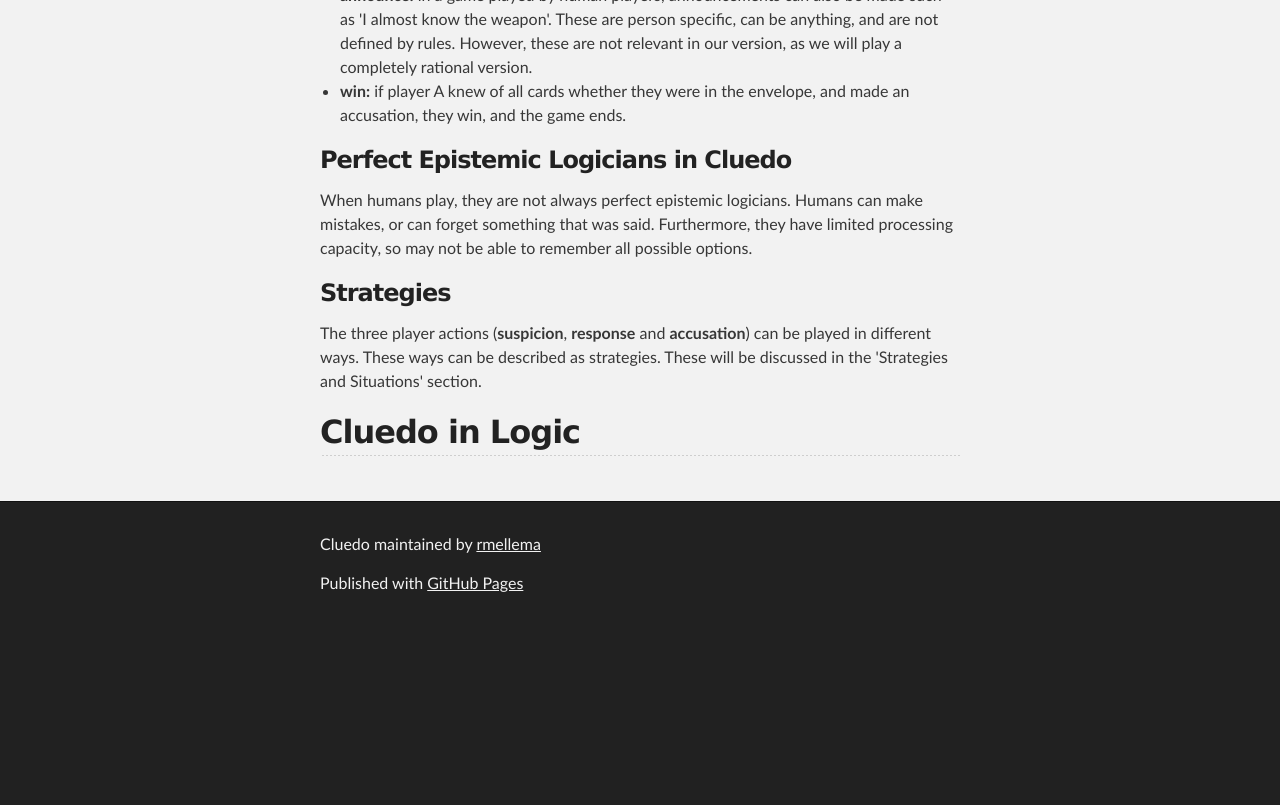
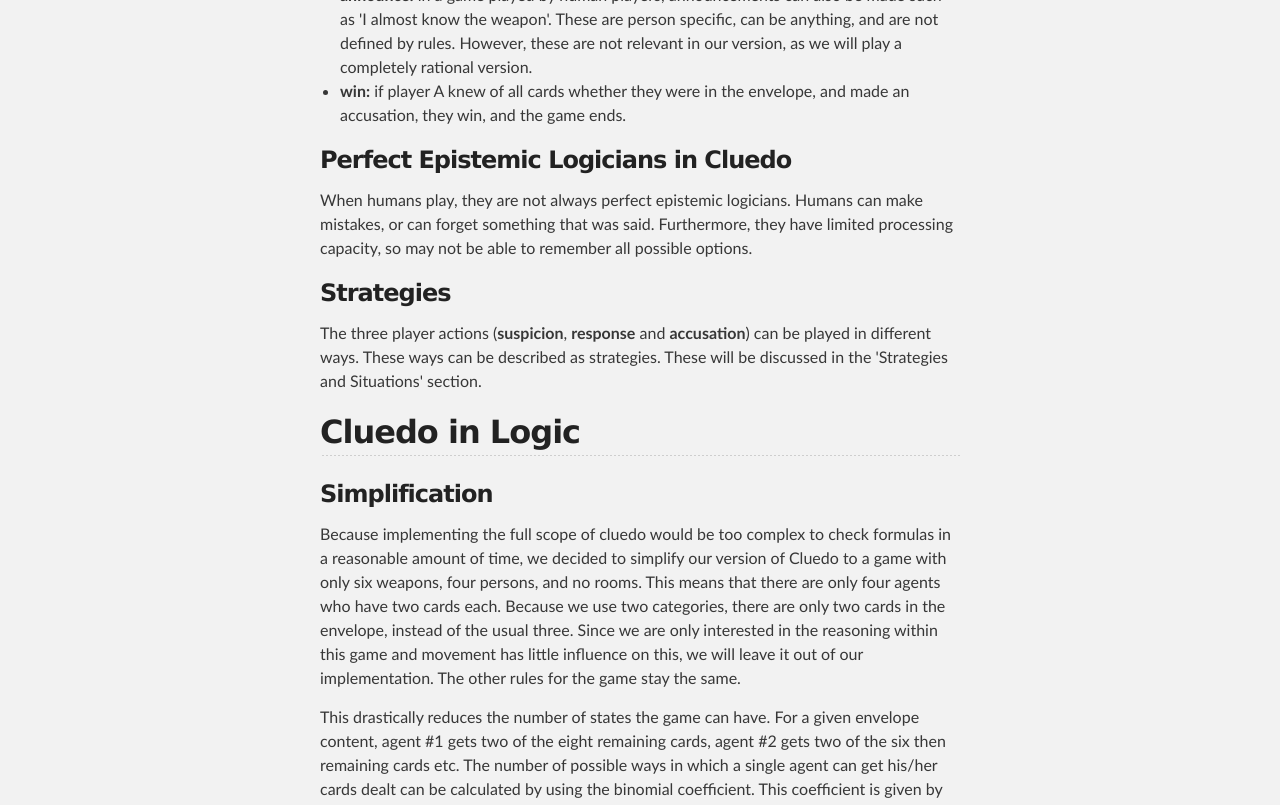
Before and after one commit to rmellema/Cluedo, a Jekyll site: the page built from theory.html, in a window 1280 px wide and 1400 px high, scrolled down 1586 px. Shown: the top 805 px of the window. Built offline with Jekyll 4.4.1, drawn with Linux system fonts in a browser that asks for light colours; before the commit the page ends 2216 px from its top, so only the background shows below that; some of the changed text lies outside the part shown.

Commit message:
added the number of states part

```diff
--- a/theory.html
+++ b/theory.html
@@ -32,4 +32,19 @@
 
 
 	<h2>Cluedo in Logic</h2>
-      <p></p>
+	<h3>Simplification</h3>
+	<p>Because implementing the full scope of cluedo would be too complex to check formulas in a reasonable amount of time, we decided to simplify our version of Cluedo to a game with only six weapons, four persons, and no rooms. This means that there are only four agents who have two cards each. Because we use two categories, there are only two cards in the envelope, instead of the usual three. Since we are only interested in the reasoning within this game and movement has little influence on this, we will leave it out of our implementation. The other rules for the game stay the same.</p>
+	<p>This drastically reduces the number of states the game can have. For a given envelope content, agent #1 gets two of the eight remaining cards, agent #2 gets two of the six then remaining cards etc. The number of possible ways in which a single agent can get his/her cards dealt can be calculated by using the binomial coefficient. This coefficient is given by the following equation: </p>
+	<p>
+	<img src="http://latex.codecogs.com/svg.latex?\frac{n!}{k!(n-k)!}" border="0"/>
+	</p>
+	<p> Here <i>k</i> is the number of cards that an agent gets and <i>n</i> is the number of cards that are not dealt yet before dealing to that agent. The total number of possible hands dealt for a given envelope content in the simplified version of cluedo is thus:</p>
+	<p>
+	<img src="http://latex.codecogs.com/svg.latex?\frac{8!}{2!(8-2)!} * \frac{6!}{2!(6-2)!} * \frac{4!}{2!(4-2)!} * \frac{2!}{2!(2-2)!} = 2520" border="0"/>
+    </p>
+    <p>	Before we deal the cards for the players, one weapon and one person is drawn for the envelope. This means that there are 6 * 4 = 24 possible envelope contents, which results in a total number of 60.480 possible states. </p>
+	<p> This is a much smaller number than the number of possible states there are in a real game of cluedo that has maximally 6 players. For such a game, the number of possible states for a given envelope content is:
+	<p>
+	<img src="http://latex.codecogs.com/svg.latex?\frac{18!}{3!(18-3)!} * \frac{15!}{3!(15-3)!} * \frac{12!}{3!(12-3)!} * \frac{9!}{3!(9-3)!} * \frac{6!}{3!(6-3)!}* \frac{3!}{3!(3-3)!} = 137225088000" border="0"/>
+    </p>
+    <p>Now there are 9 * 6 * 6 =  324 possible envelopte contents. 324 * 137.225.088.000 = 44.460.928.512.000 possible states.</p>
```
